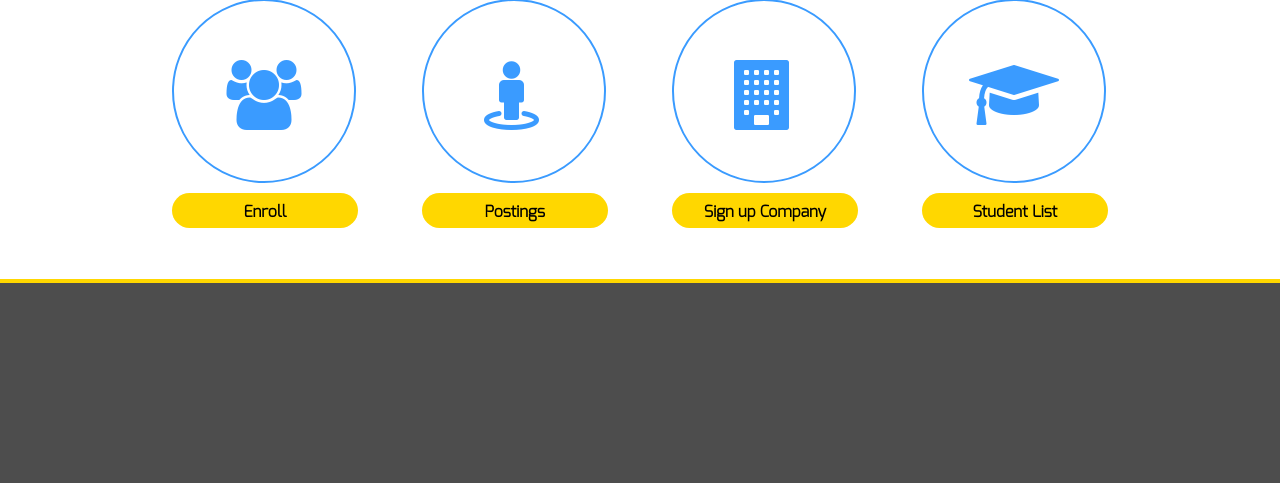
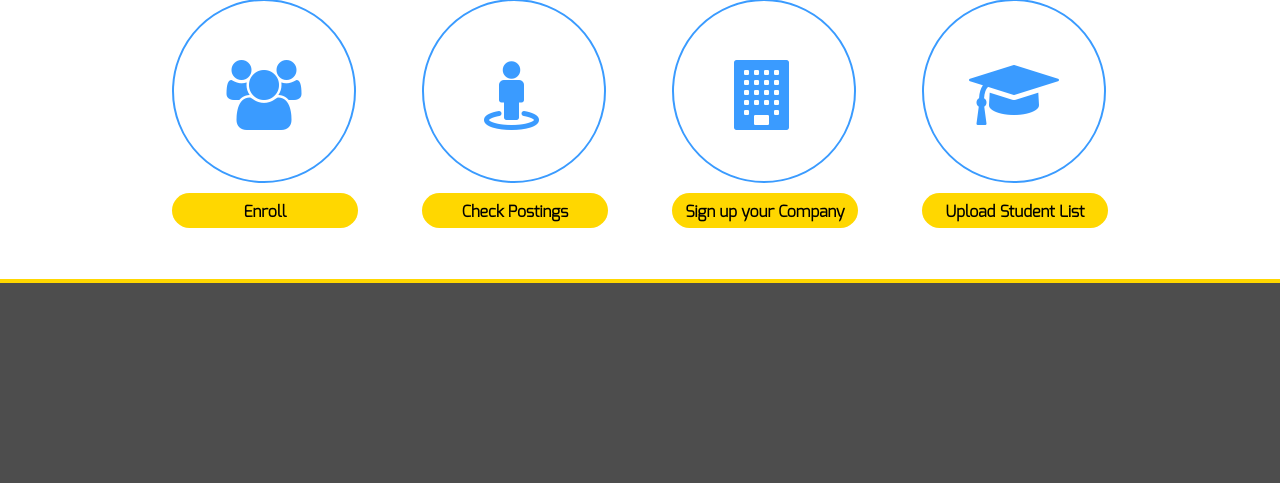
Before and after one commit to Valley-View-University/NSPMS, a PHP site: page / in a window 1280 px wide. Shown: the part 931-1414 px from the top of the page. Run offline with PHP 8.4, Linux system fonts and the light colour scheme.

Commit message:
quick link update

```diff
--- a/index.php
+++ b/index.php
@@ -60,15 +60,15 @@
 	</div>
 	<div class="qlinkbx">
 		<div class="qltopbx"><span class="linkicon checkpost"></span></div>
-		<div class="qlinkname"><span>Postings</span></div>
+		<div class="qlinkname"><span>Check Postings</span></div>
 	</div>
 	<div class="qlinkbx">
 		<div class="qltopbx"><span class="linkicon company"></span></div>
-		<div class="qlinkname"><span>Sign up Company</span></div>
+		<div class="qlinkname"><span>Sign up your Company</span></div>
 	</div>
 	<div class="qlinkbx">
 		<div class="qltopbx"><span class="linkicon school"></span></div>
-		<div class="qlinkname"><span>Student List</span></div>
+		<div class="qlinkname"><span>Upload Student List</span></div>
 	</div>
 
 </div>
```
